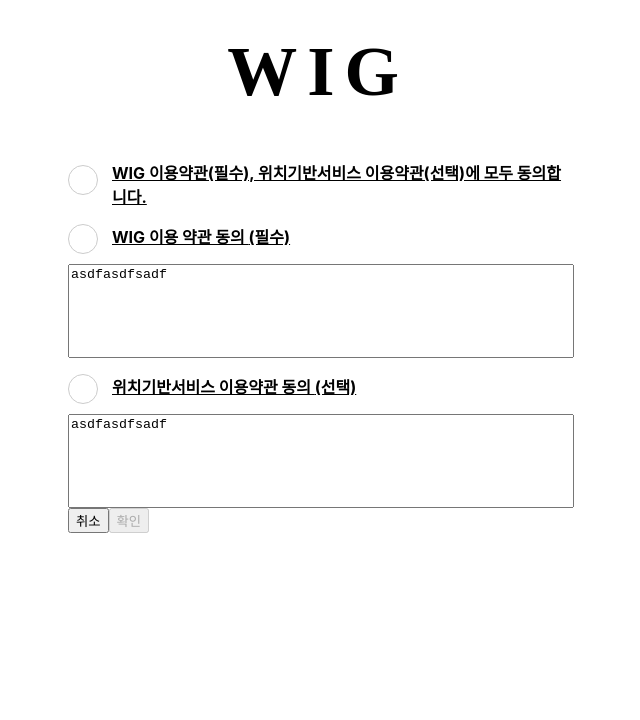
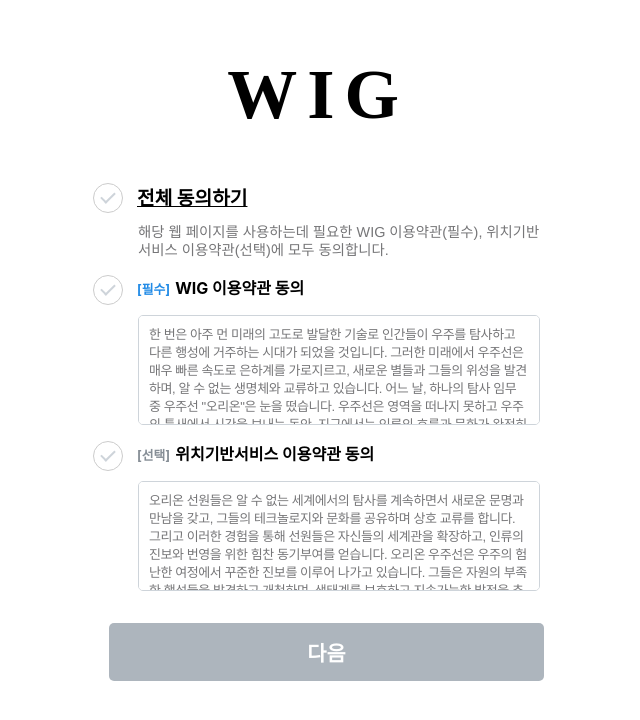
Before and after one commit to KingBoRam/wig-web, a React (Create React App) app: page /login/register in a window 1280 px wide. Shown: the top 720 px of the page, without its empty margins (322-962 px from the left). Built offline with nearby package versions, Linux system fonts and the light colour scheme; a web font is replaced by a local one.

Commit message:
약관동의 마무리

```diff
--- a/src/pages/register.js
+++ b/src/pages/register.js
@@ -1,22 +1,25 @@
 import WigHeader from "../components/wigHeader";
 import styled, { css } from "styled-components";
 import React, { useState, useEffect } from "react";
+
 const RegisterTemplate = styled.div`
   display: flex;
   flex-direction: column;
   align-items: center;
+  justify-content: center;
   margin: 0 auto;
-  max-width: 500px;
+  max-width: 450px;
+  height: 90vh;
 `;
-const SCustomCheckboxWrapper = styled.div`
+const CustomCheckboxWrapper = styled.div`
   position: relative;
   margin-bottom: 1rem;
   margin-top: 1rem;
 `;
-const SCustomCheckbox = styled.input`
+const CustomCheckbox = styled.input`
   visibility: hidden;
 `;
-const SCustomLabel = styled.label`
+const CustomLabel = styled.label`
   background-color: #fff;
   border: 1px solid #ccc;
   border-radius: 50%;
@@ -26,11 +29,23 @@
   position: absolute;
   left: 0;
   top: 0;
+  &:before {
+    position: absolute;
+    content: "";
+    width: 12px;
+    height: 6px;
+    border: 2px solid #ced4da;
+    border-top: none;
+    border-right: none;
+    transform: rotate(-45deg);
+    left: 7px;
+    top: 8px;
+  }
   ${({ isChecked }) =>
     isChecked
       ? css`
-          background-color: #66bb6a;
-          border-color: #66bb6a;
+          background-color: #4dabf7;
+          border-color: #4dabf7;
           &:before {
             position: absolute;
             content: "";
@@ -49,22 +64,48 @@
         `}
 `;
 const StyledTextArea = styled.textarea`
-  width: 100%; /* 컨테이너에 맞게 100%로 설정 */
-  max-width: 500px; /* 최대 넓이 제한 */
+  width: 100%;
+  max-width: 380px;
   height: 88px;
   resize: none;
   overflow: auto;
   display: block;
+  border: solid 1px #ced4da;
+  border-radius: 5px;
+  margin-left: 45px;
+  padding: 10px;
+  font-size: 13px;
+  line-height: 18px;
+  letter-spacing: -0.43px;
+  color: #767678;
+  font-family: Dotum, Helvetica, sans-serif;
 `;
-
+const StyledButton = styled.button`
+  width: 100%;
+  max-width: 435px;
+  padding: 14px;
+  font-size: 1.3rem;
+  font-weight: 1000;
+  margin: 1rem;
+  border-radius: 5px;
+  border: none;
+  margin-top: 2rem;
+  ${({ disabled }) =>
+    disabled
+      ? css`
+          background-color: #adb5bd;
+          color: #fff;
+        `
+      : css`
+          background-color: #228be6;
+          color: #fff;
+        `}
+`;
 const Register = () => {
   const [allCheck, setAllCheck] = useState(false);
   const [useCheck, setUseCheck] = useState(false);
   const [localeCheck, setlocaleCheck] = useState(false);
-  const [isChecked, setIsChecked] = useState(false);
-  const onClickCheck = () => {
-    setIsChecked(!isChecked);
-  };
+
   const allBtnEvent = () => {
     if (allCheck === false) {
       setAllCheck(true);
@@ -100,10 +141,10 @@
 
   return (
     <div>
-      <WigHeader></WigHeader>
       <RegisterTemplate>
+        <WigHeader></WigHeader>
         <form>
-          <SCustomCheckboxWrapper>
+          <CustomCheckboxWrapper>
             <div
               style={{
                 display: "flex",
@@ -111,18 +152,16 @@
                 justifyContent: "center",
               }}
             >
-              <SCustomCheckbox
+              <CustomCheckbox
                 type="checkbox"
                 id="all-check"
                 checked={allCheck}
                 onChange={allBtnEvent}
-              ></SCustomCheckbox>
-              <SCustomLabel
-                style={{ marginTop: "5px" }}
+              ></CustomCheckbox>
+              <CustomLabel
                 htmlFor="all-check"
-                onClick={onClickCheck}
                 isChecked={allCheck}
-              ></SCustomLabel>
+              ></CustomLabel>
               <label
                 style={{
                   marginLeft: "1.5rem",
@@ -132,71 +171,125 @@
                   width: "100%",
                   maxWidth: "500px",
                   display: "inline",
+                  fontSize: "1.2rem",
                 }}
                 htmlFor="all-check"
-                onClick={onClickCheck}
               >
-                WIG 이용약관(필수), 위치기반서비스 이용약관(선택)에 모두
-                동의합니다.
+                전체 동의하기
               </label>
             </div>
-          </SCustomCheckboxWrapper>
-          <SCustomCheckboxWrapper>
-            <SCustomCheckbox
+            <div
+              style={{
+                marginLeft: "45px",
+                fontSize: "0.9rem",
+                marginTop: "0.7rem",
+                color: "#767678",
+                fontFamily: "Dotum, Helvetica, sans-serif",
+                lineHeight: "18px",
+              }}
+            >
+              해당 웹 페이지를 사용하는데 필요한 WIG 이용약관(필수),
+              위치기반서비스 이용약관(선택)에 모두 동의합니다.
+            </div>
+          </CustomCheckboxWrapper>
+          <CustomCheckboxWrapper>
+            <CustomCheckbox
               type="checkbox"
               id="use-check"
               checked={useCheck}
               onChange={useBtnEvent}
-            ></SCustomCheckbox>
-            <SCustomLabel
-              htmlFor="use-check"
-              onClick={onClickCheck}
-              isChecked={useCheck}
-            ></SCustomLabel>
+            ></CustomCheckbox>
+            <CustomLabel htmlFor="use-check" isChecked={useCheck}></CustomLabel>
             <label
               style={{
                 marginLeft: "1.5rem",
                 fontWeight: "bold",
-                textDecoration: "underline",
                 cursor: "pointer",
               }}
               htmlFor="use-check"
-              onClick={onClickCheck}
             >
-              WIG 이용 약관 동의 <span>(필수)</span>
+              <span
+                style={{
+                  color: "#228be6",
+                  fontSize: "0.8rem",
+                  marginRight: "5px",
+                }}
+              >
+                [필수]
+              </span>
+              WIG 이용약관 동의
             </label>
-          </SCustomCheckboxWrapper>
-          <StyledTextArea readOnly>asdfasdfsadf</StyledTextArea>
-
-          <SCustomCheckboxWrapper>
-            <SCustomCheckbox
+          </CustomCheckboxWrapper>
+          <StyledTextArea readOnly>
+            한 번은 아주 먼 미래의 고도로 발달한 기술로 인간들이 우주를 탐사하고
+            다른 행성에 거주하는 시대가 되었을 것입니다. 그러한 미래에서
+            우주선은 매우 빠른 속도로 은하계를 가로지르고, 새로운 별들과 그들의
+            위성을 발견하며, 알 수 없는 생명체와 교류하고 있습니다. 어느 날,
+            하나의 탐사 임무 중 우주선 "오리온"은 눈을 떴습니다. 우주선은 영역을
+            떠나지 못하고 우주의 틈새에서 시간을 보내는 동안, 지구에서는 인류의
+            흐름과 문화가 완전히 변화했습니다. 사회는 평화롭고 지속가능한 삶을
+            위한 노력으로 인류 모두에게 평등하고 번영하는 세상을 제공합니다.
+            하지만 오리온 우주선의 선원들은 실망감과 불안감에 휩싸였습니다.
+            그들은 현실에서 멀어져 버렸으며, 가족과 친구들과의 연결이 끊어져
+            있습니다. 이들은 새로운 문화와 가치관, 언어, 기술에 적응하고자
+            노력하지만, 그들은 지구에 대한 강렬한 그리움과 이질감을 느낍니다.
+            우주선 내에서는 다양한 커뮤니케이션 시스템이 운영되고 있습니다.
+            선원들은 가상 현실을 통해 가족들과 만날 수 있고, 센서 기술을 통해
+            감정을 전달하며, 항성 간 통신망을 통해 지구의 문화와 지식을 공유할
+            수 있습니다. 그러나 이러한 기술적인 솔루션은 오리온 선원들의
+            근본적인 갈증을 완전히 해결해 주지는 못합니다. 오리온 우주선의
+            여정은 아직 끝나지 않았습니다. 그들은 우주의 허물을 뚫고 알 수 없는
+            세계로 나아가고 있으며, 그 곳에서 새로운 발견과 모험을 찾고
+            있습니다. 오리온 선원들은 자신들이 희생한 대가를 지금보다 더 나은
+            미래의 인류를 위해 지불하고 있음을 깨달았습니다. -CHAT GPT-
+          </StyledTextArea>
+          <CustomCheckboxWrapper>
+            <CustomCheckbox
               type="checkbox"
               id="locale-check"
               checked={localeCheck}
               onChange={localeBtnEvent}
-            ></SCustomCheckbox>
-            <SCustomLabel
+            ></CustomCheckbox>
+            <CustomLabel
               htmlFor="locale-check"
-              onClick={onClickCheck}
               isChecked={localeCheck}
-            ></SCustomLabel>
+            ></CustomLabel>
             <label
               style={{
                 marginLeft: "1.5rem",
                 fontWeight: "bold",
-                textDecoration: "underline",
                 cursor: "pointer",
               }}
               htmlFor="locale-check"
-              onClick={onClickCheck}
             >
-              위치기반서비스 이용약관 동의 <span>(선택)</span>
+              <span
+                style={{
+                  color: "#868e96",
+                  fontSize: "0.8rem",
+                  marginRight: "5px",
+                }}
+              >
+                [선택]
+              </span>
+              위치기반서비스 이용약관 동의
             </label>
-          </SCustomCheckboxWrapper>
-          <StyledTextArea readOnly>asdfasdfsadf</StyledTextArea>
-
-          <button>취소</button>
-          <button disabled={!useCheck}>확인</button>
+          </CustomCheckboxWrapper>
+          <StyledTextArea readOnly>
+            오리온 선원들은 알 수 없는 세계에서의 탐사를 계속하면서 새로운
+            문명과 만남을 갖고, 그들의 테크놀로지와 문화를 공유하며 상호 교류를
+            합니다. 그리고 이러한 경험을 통해 선원들은 자신들의 세계관을
+            확장하고, 인류의 진보와 번영을 위한 힘찬 동기부여를 얻습니다. 오리온
+            우주선은 우주의 험난한 여정에서 꾸준한 진보를 이루어 나가고
+            있습니다. 그들은 자원의 부족한 행성들을 발견하고 개척하며, 생태계를
+            보호하고 지속가능한 발전을 추구합니다. 선원들은 지구로부터 멀어져
+            있지만, 그들은 여전히 지구의 아름다움과 다양성을 기억하며, 그리고
+            그들이 해야 할 임무의 중요성을 잊지 않습니다. 이러한 오리온 우주선의
+            모험은 우리에게 끝없는 상상력과 열정의 가능성을 상기시킵니다. 우리는
+            미래의 우주 여행과 탐사가 우리의 현재를 어떻게 변화시킬지 상상할 수
+            있으며, 오리온 선원들의 이야기는 우리에게 용기와 영감을 줍니다.
+            -CHAT GPT-
+          </StyledTextArea>
+          <StyledButton disabled={!useCheck}>다음</StyledButton>
         </form>
       </RegisterTemplate>
     </div>
```
